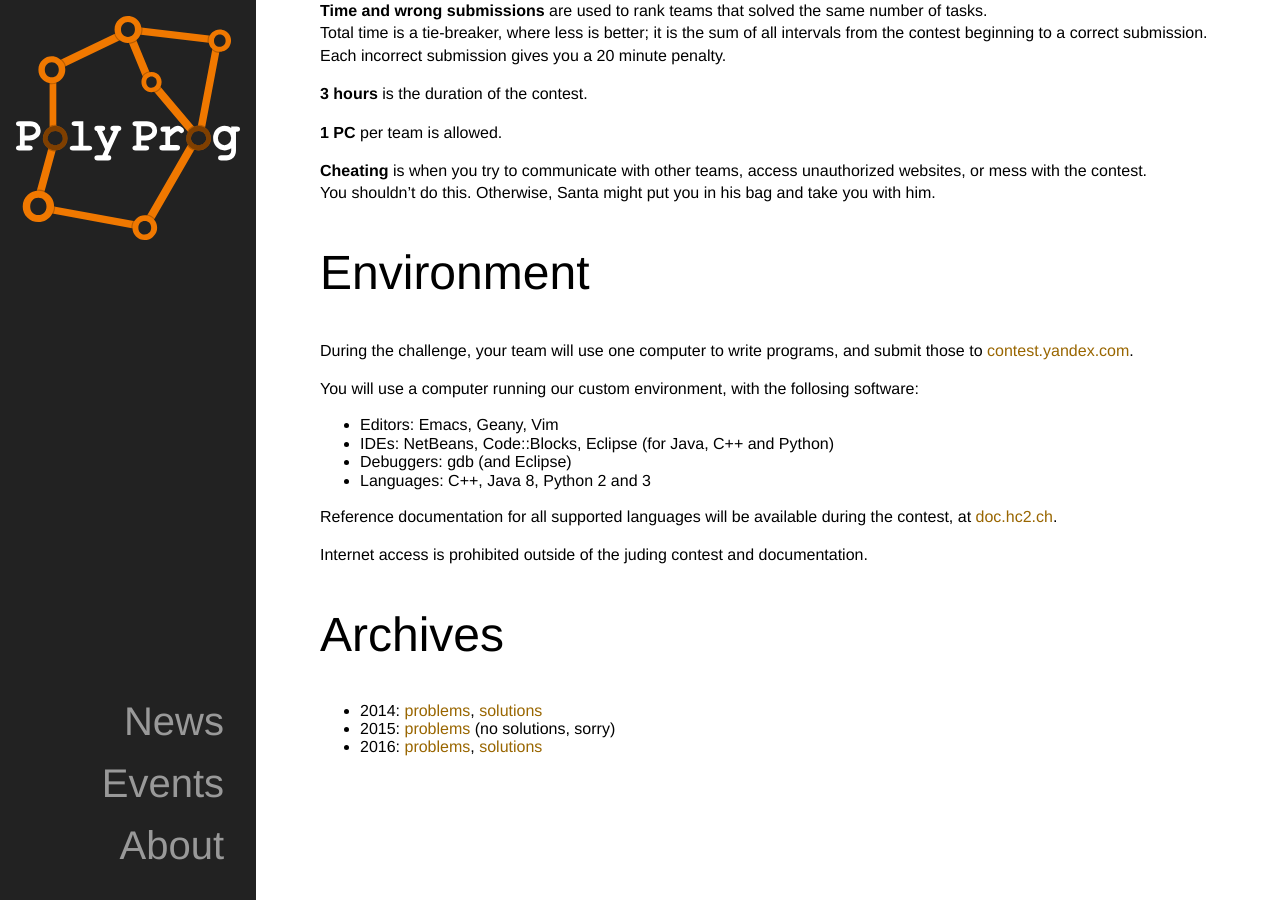
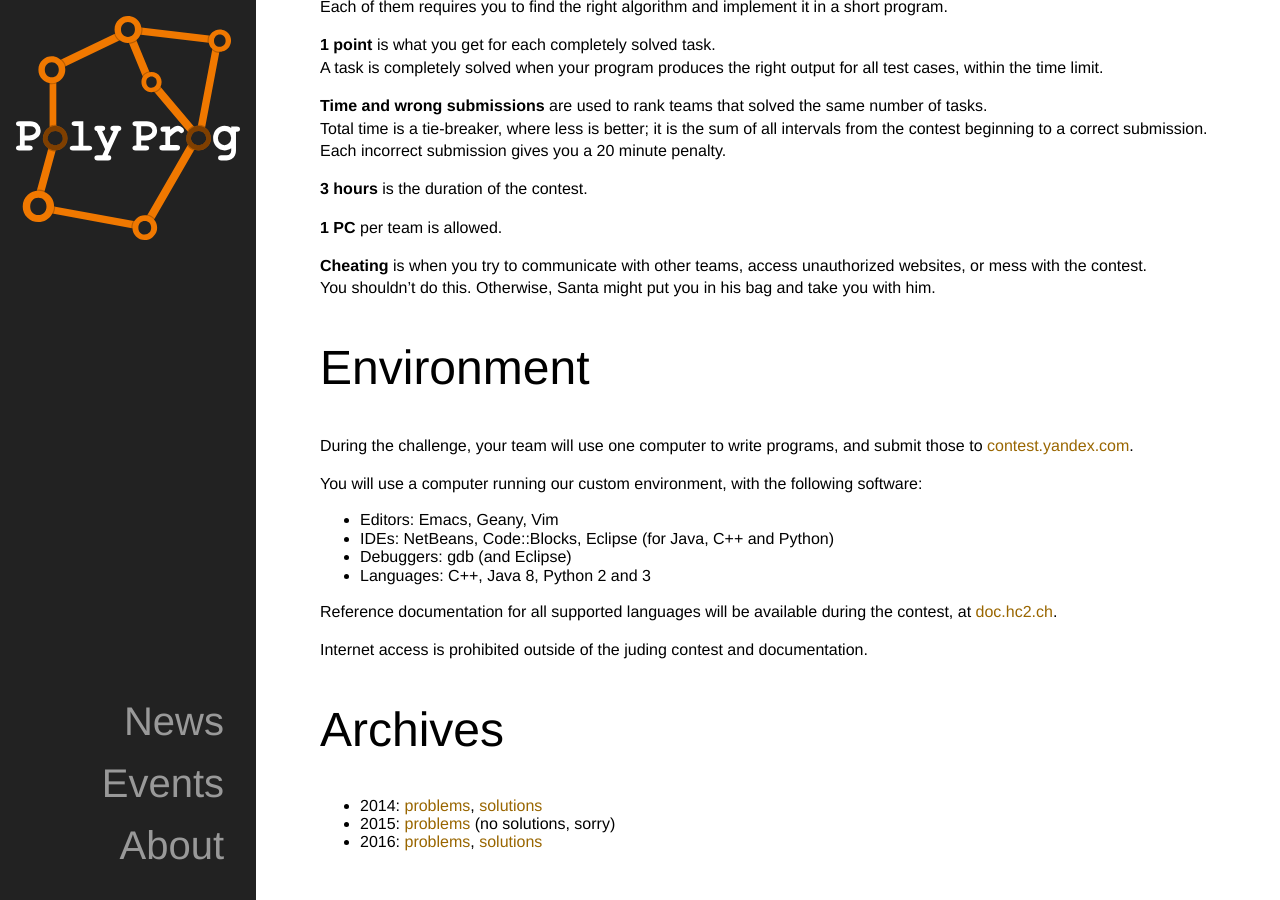
Before and after one commit to PolyProg/PolyProg.github.io, a Jekyll site: the page built from _events/santa.md, in a window 1280 px wide and 900 px high, scrolled down 988 px. Built offline with Jekyll 4.4.1, drawn with Linux system fonts in a browser that asks for light colours.

```diff
--- a/_events/santa.md
+++ b/_events/santa.md
@@ -67,7 +70,7 @@
 
 During the challenge, your team will use one computer to write programs, and submit those to [contest.yandex.com](https://contest.yandex.com/).
 
-You will use a computer running our custom environment, with the follosing software:
+You will use a computer running our custom environment, with the following software:
 - Editors: Emacs, Geany, Vim
 - IDEs: NetBeans, Code::Blocks, Eclipse (for Java, C++ and Python)
 - Debuggers: gdb (and Eclipse)
```
Also changed, not shown: other parts of _events/santa.md (+3 -0 lines).
